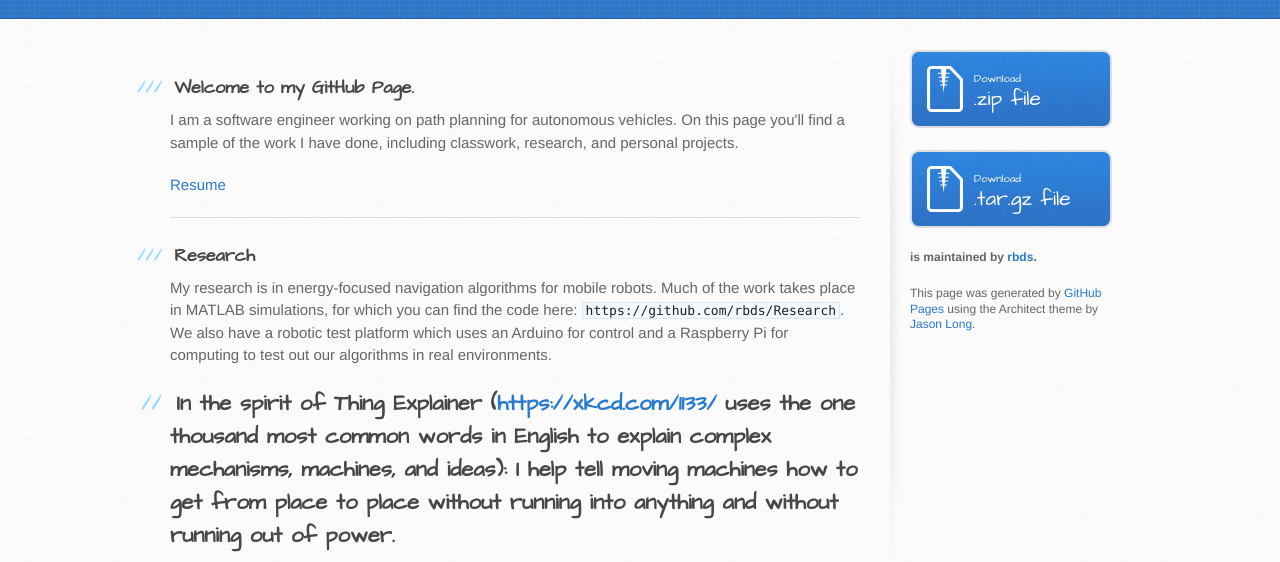
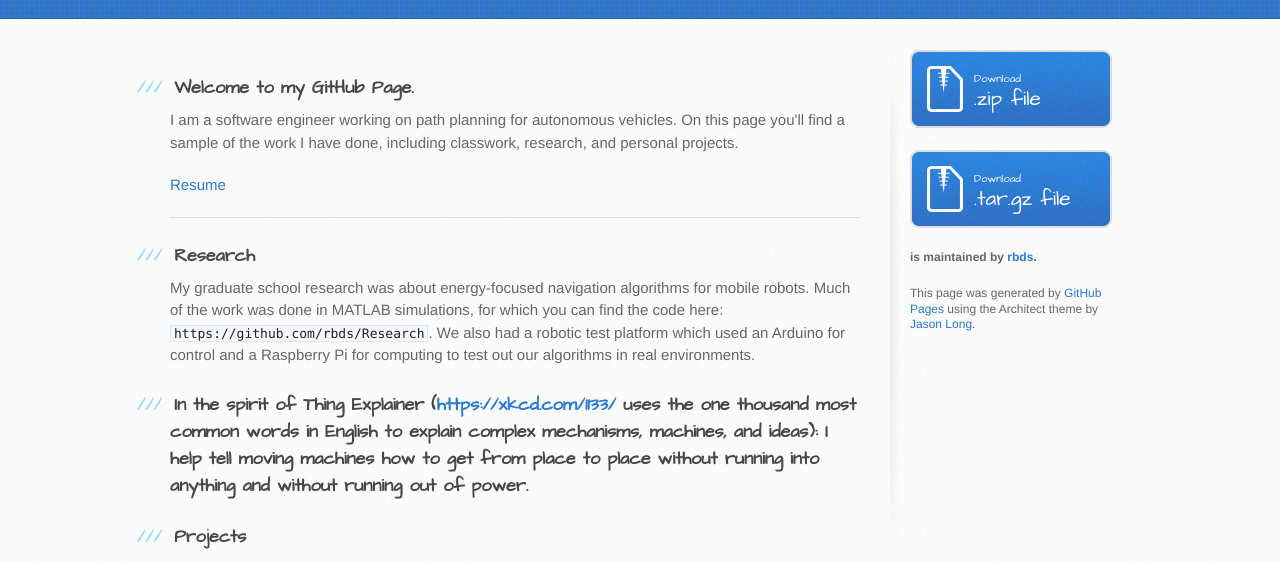
Before and after one commit to rbds/professional, a plain HTML site: page index.html in a window 1280 px wide. Shown: the part 220-782 px from the top of the page. Drawn offline with Linux system fonts and the light colour scheme.

Commit message:
Update index.html

```diff
--- a/index.html
+++ b/index.html
@@ -40,10 +40,10 @@
 <h3>
 <a id="research" class="anchor" href="#research" aria-hidden="true"><span aria-hidden="true" class="octicon octicon-link"></span></a>Research</h3>
 
-<p>My research is in energy-focused navigation algorithms for mobile robots. Much of the work takes place in MATLAB simulations, for which you can find the code here: <code>https://github.com/rbds/Research</code>. We also have a robotic test platform which uses an Arduino for control and a Raspberry Pi for computing to test out our algorithms in real environments. </p>
+<p>My graduate school research was about energy-focused navigation algorithms for mobile robots. Much of the work was done in MATLAB simulations, for which you can find the code here: <code>https://github.com/rbds/Research</code>. We also had a robotic test platform which used an Arduino for control and a Raspberry Pi for computing to test out our algorithms in real environments. </p>
 
-<h2>
-<a id="in-the-spirit-of-thing-explainer-httpsxkcdcom1133-uses-the-one-thousand-most-common-words-in-english-to-explain-complex-mechanisms-machines-and-ideas-i-help-tell-moving-machines-how-to-get-from-place-to-place-without-running-into-anything-and-without-running-out-of-power" class="anchor" href="#in-the-spirit-of-thing-explainer-httpsxkcdcom1133-uses-the-one-thousand-most-common-words-in-english-to-explain-complex-mechanisms-machines-and-ideas-i-help-tell-moving-machines-how-to-get-from-place-to-place-without-running-into-anything-and-without-running-out-of-power" aria-hidden="true"><span aria-hidden="true" class="octicon octicon-link"></span></a>In the spirit of Thing Explainer (<a href="https://xkcd.com/1133/">https://xkcd.com/1133/</a> uses the one thousand most common words in English to explain complex mechanisms, machines, and ideas): I help tell moving machines how to get from place to place without running into anything and without running out of power.</h2>
+<h3>
+<a id="in-the-spirit-of-thing-explainer-httpsxkcdcom1133-uses-the-one-thousand-most-common-words-in-english-to-explain-complex-mechanisms-machines-and-ideas-i-help-tell-moving-machines-how-to-get-from-place-to-place-without-running-into-anything-and-without-running-out-of-power" class="anchor" href="#in-the-spirit-of-thing-explainer-httpsxkcdcom1133-uses-the-one-thousand-most-common-words-in-english-to-explain-complex-mechanisms-machines-and-ideas-i-help-tell-moving-machines-how-to-get-from-place-to-place-without-running-into-anything-and-without-running-out-of-power" aria-hidden="true"><span aria-hidden="true" class="octicon octicon-link"></span></a>In the spirit of Thing Explainer (<a href="https://xkcd.com/1133/">https://xkcd.com/1133/</a> uses the one thousand most common words in English to explain complex mechanisms, machines, and ideas): I help tell moving machines how to get from place to place without running into anything and without running out of power.</h3>
 
 <h3>
 <a id="projects" class="anchor" href="#projects" aria-hidden="true"><span aria-hidden="true" class="octicon octicon-link"></span></a>Projects</h3>
```
